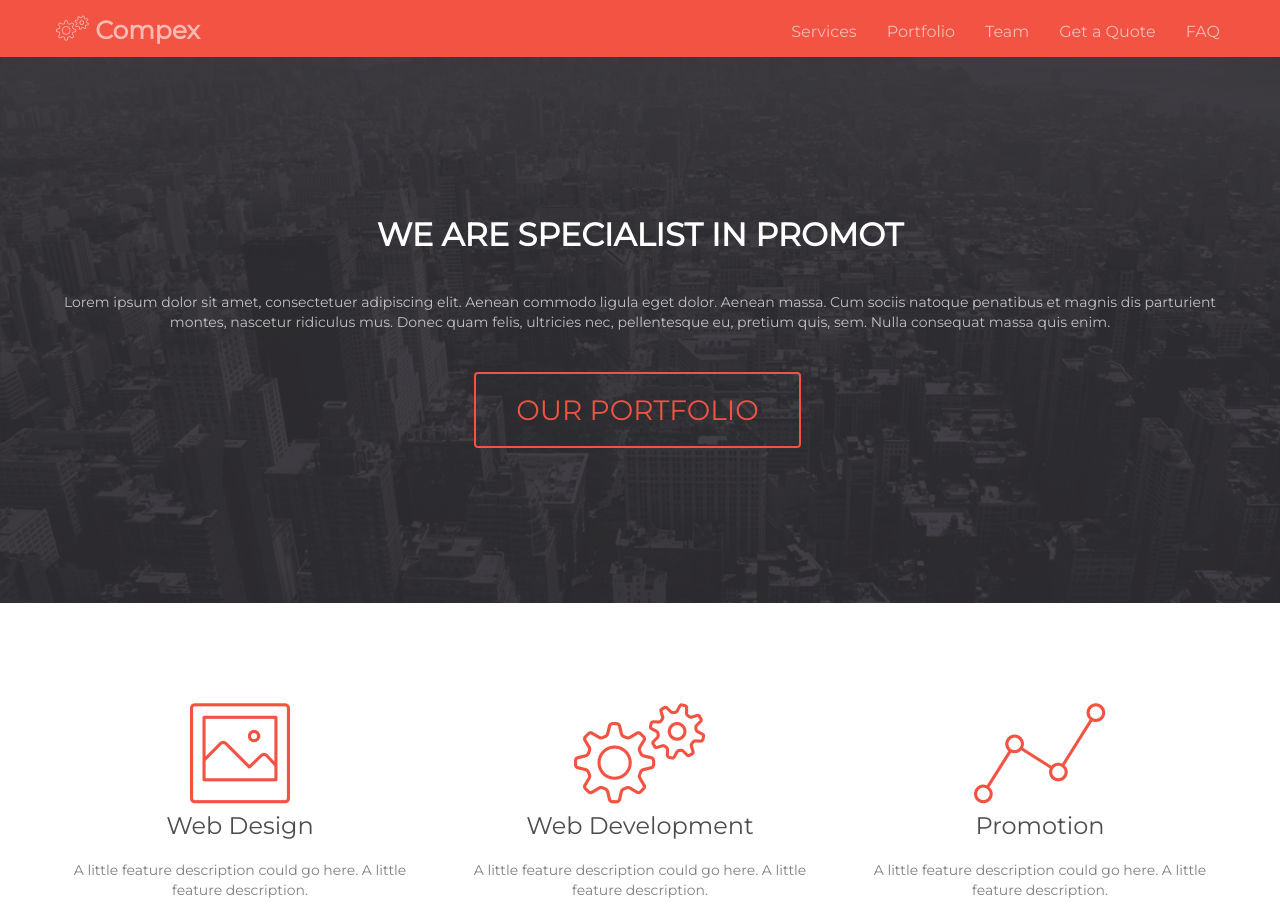
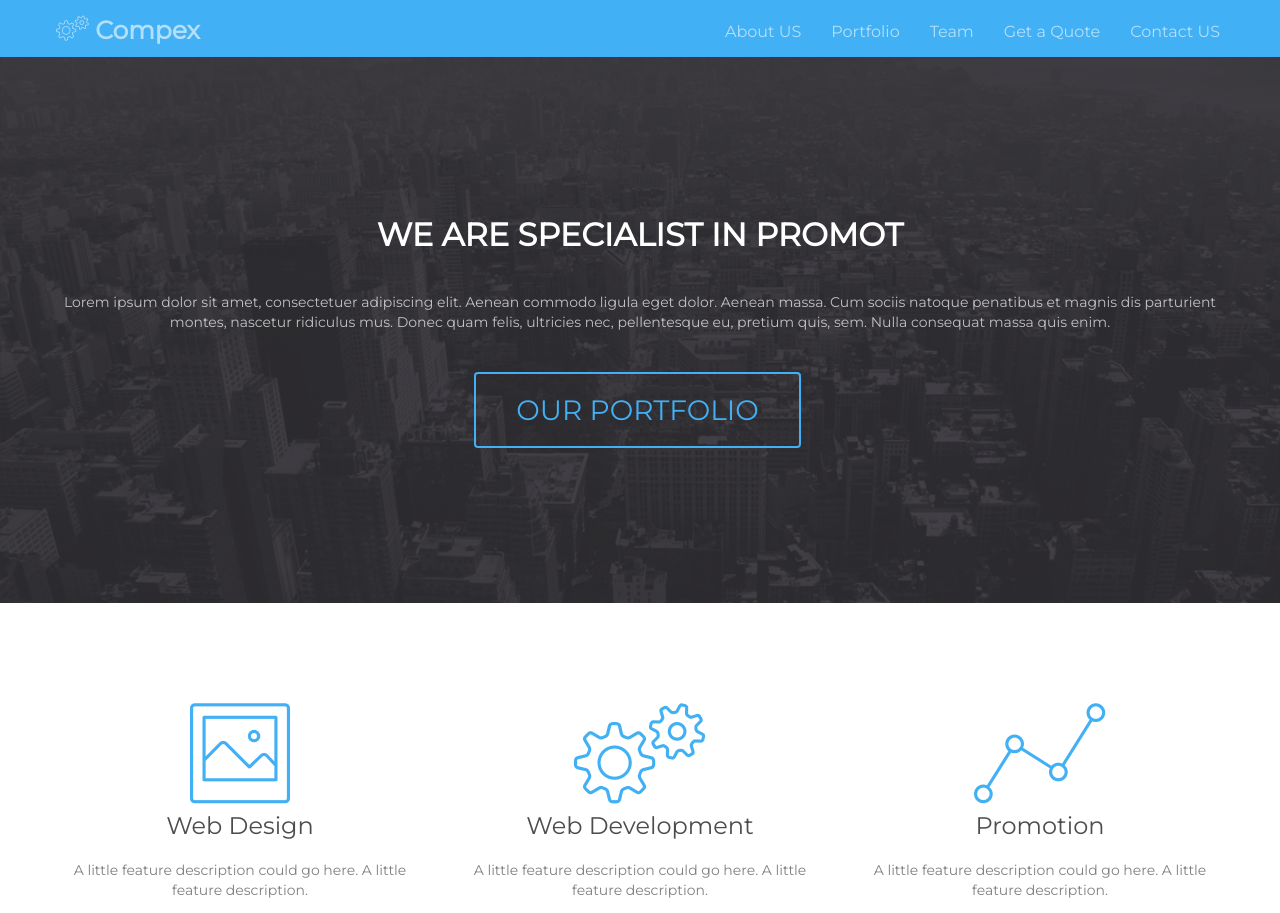
Before and after one commit to SahanMonaara/StaticSitesWIP, a plain HTML site: page index.html in a window 1280 px wide. Shown: the top 913 px of the page. Drawn offline with Linux system fonts and the light colour scheme.

```diff
--- a/index.html
+++ b/index.html
@@ -19,7 +19,7 @@
     <link href='http://fonts.googleapis.com/css?family=Montserrat&subset=latin,latin-ext' rel='stylesheet'
           type='text/css'>
 
-    <title>Compex</title>
+    <title>Sustainable Education Foundation - SEF</title>
 </head>
 <body>
 <!-- Main container -->
@@ -40,7 +40,7 @@
                 <div class="collapse navbar-collapse navbar-1">
                     <ul class="site-navigation nav navbar-nav">
                         <li>
-                            <a  onclick="scrollToTarget('#services')">Services</a>
+                            <a  onclick="scrollToTarget('#services')">About US</a>
                         </li>
                         <li>
                             <a onclick="scrollToTarget('#porfolio')">Portfolio</a>
@@ -52,7 +52,7 @@
                             <a onclick="scrollToTarget('#quote')">Get a Quote</a>
                         </li>
                         <li>
-                            <a onclick="scrollToTarget('#faq')">FAQ</a>
+                            <a onclick="scrollToTarget('#faq')">Contact US</a>
                         </li>
                     </ul>
                 </div>
--- a/style.css
+++ b/style.css
@@ -1,4 +1,4 @@
-/*-----------------------------------------------------------------------------------
+bloc bgc-carmine-pink d-bloc/*-----------------------------------------------------------------------------------
         Companyportfolio
         Built with Blocs
 -----------------------------------------------------------------------------------*/
@@ -488,7 +488,7 @@ a[data-lightbox]:hover img{
 /* Background colour styles */
 
 .bgc-carmine-pink{
-	background-color:#F35342;
+	background-color:#42b0f4;
 }
 .bgc-outer-space{
 	background-color:#47454B;
@@ -507,8 +507,8 @@ a[data-lightbox]:hover img{
 /* Button colour styles */
 
 .wire-btn-carmine-pink{
-	color:#F35342!important;
-	border-color:#F35342!important;
+	color:#42b0f4!important;
+	border-color:#42b0f4!important;
 }
 .wire-btn-white{
 	color:#ffffff!important;
@@ -517,8 +517,8 @@ a[data-lightbox]:hover img{
 /* Icon colour styles */
 
 .icon-carmine-pink{
-	color:#F35342!important;
-	border-color:#F35342!important;
+	color:#42b0f4!important;
+	border-color:#42b0f4!important;
 }
 .icon-outer-space{
 	color:#47454B!important;
```
Also changed, not shown: favicon.png.
